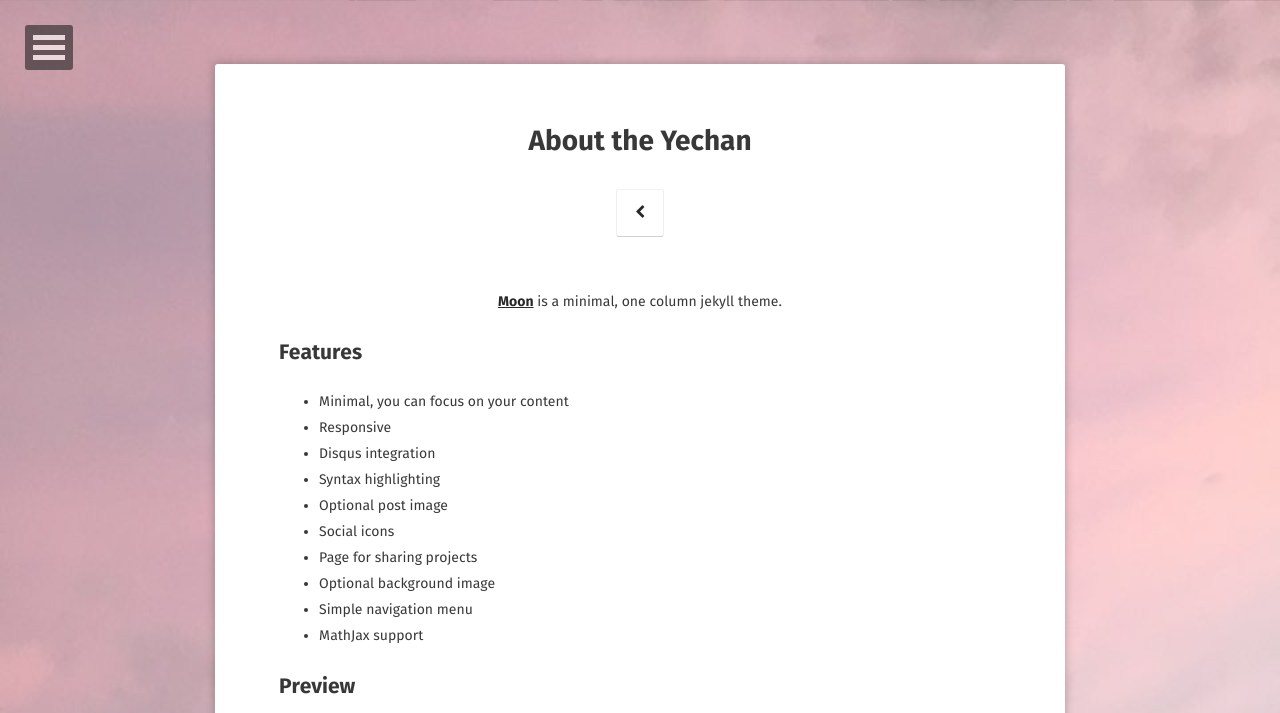
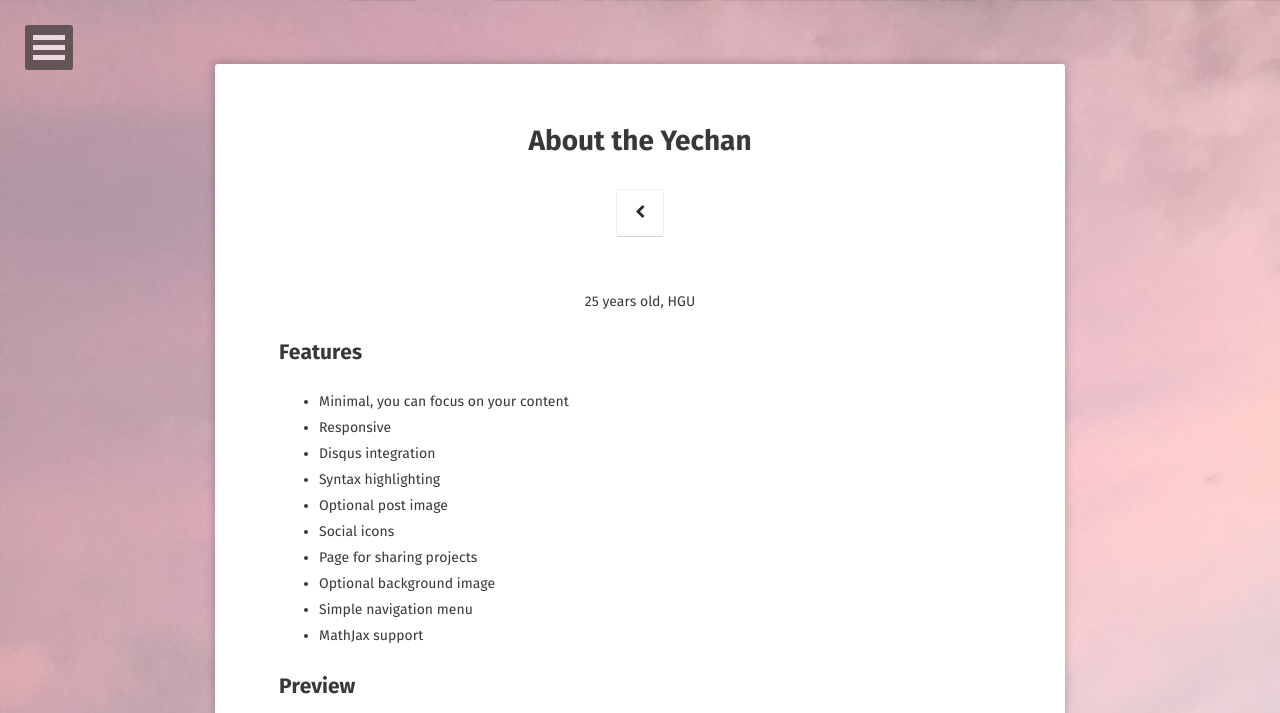
Before and after one commit to kangyechan/kangyechan.github.io, a Jekyll site: the page built from about/index.md, in a window 1280 px wide, cut to the strip 0-713 px from the top of the page. Built offline with Jekyll 4.4.1, drawn with Linux system fonts in a browser that asks for light colours; some web fonts are replaced.

Commit message:
About edit

```diff
--- a/about/index.md
+++ b/about/index.md
@@ -6,7 +6,7 @@ date: 2016-03-21
 comments: false
 ---
 
-<center><a href="http://kangyechan.github.io/Moon"><b>Moon</b></a> is a minimal, one column jekyll theme.</center>
+<center>25 years old, HGU</center>
 
 ## Features
 * Minimal, you can focus on your content
```
